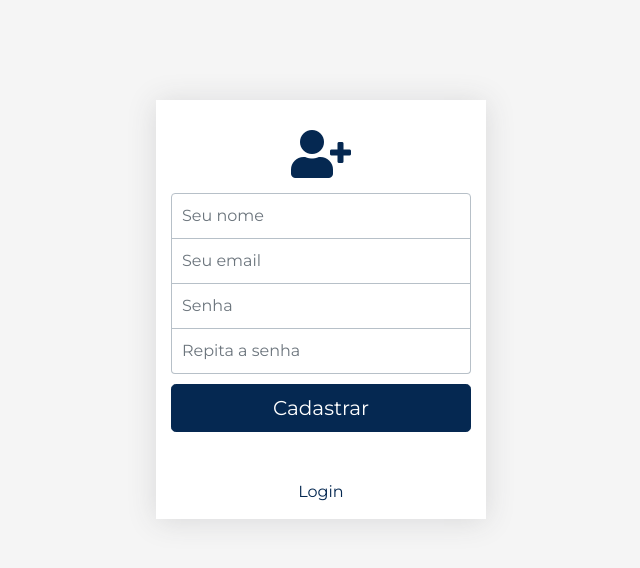
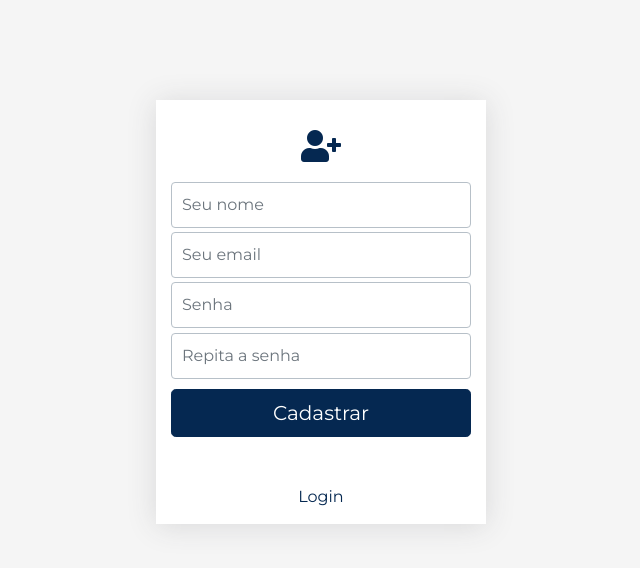
Before and after one commit to thurdelima/pollux-users-dashboard, a React (Create React App) app: page /create-user in a window 1280 px wide. Shown: the top 568 px of the page, without its empty margins (319-959 px from the left). Built offline with nearby package versions, Linux system fonts and the light colour scheme.

Commit message:
add new chart and some ajust

```diff
--- a/package.json
+++ b/package.json
@@ -7,6 +7,7 @@
     "@testing-library/react": "^11.1.0",
     "@testing-library/user-event": "^12.1.10",
     "react": "^17.0.2",
+    "react-charts": "^2.0.0-beta.7",
     "react-dom": "^17.0.2",
     "react-router": "^5.2.0",
     "react-router-dom": "^5.2.0",
--- a/src/assets/styles/global.css
+++ b/src/assets/styles/global.css
@@ -22,3 +22,7 @@ body {
   width: 100vw;
   /* max-width: 700px; */
 }
+
+input {
+  margin: 5px 0px 5px 0px;
+}
--- a/src/pages/CreateUser/index.js
+++ b/src/pages/CreateUser/index.js
@@ -11,7 +11,7 @@ function CreateUser() {
               <div className="content text-center d-flex align-items-center">
                 <form className="form-signin">
 
-                <i class="fas fa-user-plus text-black icon-ajust fa-3x"></i>
+                <i class="fas fa-user-plus text-black icon-ajust fa-2x"></i>
 
                 <label for="inputName" className="sr-only">Nome</label>
                 <input type="email" id="inputEmail" className="form-control " placeholder="Seu nome" required autofocus />
--- a/src/pages/CreateUser/styles.css
+++ b/src/pages/CreateUser/styles.css
@@ -30,25 +30,25 @@
   }
   .form-signin input[type="password"] {
     margin-bottom: 10px;
-    border-top-left-radius: 0;
-    border-top-right-radius: 0;
+    border-top-left-radius: .25rem;
+    border-top-right-radius: .25rem;
   }
 
   .input-ajust {
       margin-bottom: 0px !important;
-      border-bottom-left-radius: 0;
-    border-bottom-right-radius: 0;
+      border-bottom-left-radius: .25rem;
+    border-bottom-right-radius: .25rem;
   }
 
-  .input-align {
+  /* .input-align {
       border-top: transparent !important;
-  }
+  } */
 
-  .input-align-top {
+  /* .input-align-top {
 
     border-top-left-radius: 0 !important;
     border-top-right-radius: 0 !important;
-  }
+  } */
 
   .ajust-button {
       margin: 0px;
--- a/src/pages/Dashboard/index.js
+++ b/src/pages/Dashboard/index.js
@@ -1,32 +1,87 @@
-import React from "react";
+import React ,{useEffect} from "react";
 import { Link } from "react-router-dom";
 
 import Navbar from "../../components/navbar";
+import { Chart } from 'react-charts'
 
 import "./styles.css";
 
 function Dashboard() {
+
+  useEffect(() => {
+
+
+
+  }, [])
+
+  const data = React.useMemo(
+    () => [
+      {
+        label: 'Series 1',
+        data: [[0, 1], [1, 2], [2, 4], [3, 2], [4, 7]]
+      },
+      {
+        label: 'Series 2',
+        data: [[0, 3], [1, 1], [2, 5], [3, 6], [4, 4]]
+      }
+    ],
+    []
+  )
+
+  const axes = React.useMemo(
+    () => [
+      { primary: true, type: 'linear', position: 'bottom' },
+      { type: 'linear', position: 'left' }
+    ],
+    []
+  )
+
+
   return (
     <>
       <Navbar />
+      <div className="dash-content">
 
-      <div className="dash-content">
-        <div class="jumbotron">
-          <div class="container">
-            <h1 class="display-3 ajust-welcome">Bem-Vindo</h1>
-            <p class="welcome-description">
+      <div className="container">
+        <div className="d-flex justify-content-between flex-wrap flex-md-nowrap align-items-center pt-3 pb-2 mb-3 mt-3 border-bottom">
+            <h1 className="h2">Dashboard</h1>
+            <div className="btn-toolbar mb-2 mb-md-0">
+              <div className="btn-group mr-2">
+                <button className="btn btn-sm btn-outline-secondary">Compartilhar</button>
+                <button className="btn btn-sm btn-outline-secondary">Exportar</button>
+              </div>
+              <button className="btn btn-sm btn-outline-secondary dropdown-toggle">
+                <span data-feather="calendar"></span>
+                Esta semana
+              </button>
+            </div>
+          </div>
+      </div>
+
+      <div className="container mb-3 mt-3">
+        <div className="dash-chart">
+            <Chart data={data} axes={axes} tooltip/>
+        </div>
+
+      </div>
+
+      {/* <div className="dash-content">
+        <div className="jumbotron">
+          <div className="container">
+            <h1 className="display-3 ajust-welcome">Bem-Vindo</h1>
+            <p className="welcome-description">
               is simply dummy text of the printing and typesetting industry.
               Lorem Ipsum has been the industry's standard dummy text ever since
               the 1500s, when an unknown printer took a galley
             </p>
             <p>
-              <a class="btn btn-primary btn-lg btn-ajust" href="#" role="button">
+              <a className="btn btn-primary btn-lg btn-ajust" href="#" role="button">
                 Saiba mais &raquo;
               </a>
             </p>
           </div>
         </div>
-      </div>
+      </div> */}
 
       <div className="container">
         <div className="row p-3">
@@ -46,7 +101,7 @@ function Dashboard() {
                 <td>Mark</td>
                 <td>Otto@email.com</td>
                 <td>
-                    <button type="button" class="btn btn-primary aj-button btn-ajust"><i class="fas fa-user-edit"></i></button>
+                    <button type="button" class="btn btn-primary aj-button "><i class="fas fa-user-edit"></i></button>
 
                     <button type="button" class="btn btn-danger"><i class="fas fa-trash-alt"></i></button>
 
@@ -57,7 +112,7 @@ function Dashboard() {
                 <td>Mark</td>
                 <td>Otto@email.com</td>
                 <td>
-                    <button type="button" class="btn btn-primary aj-button btn-ajust"><i class="fas fa-user-edit"></i></button>
+                    <button type="button" class="btn btn-primary aj-button "><i class="fas fa-user-edit"></i></button>
 
                     <button type="button" class="btn btn-danger"><i class="fas fa-trash-alt"></i></button>
 
@@ -69,7 +124,7 @@ function Dashboard() {
                 <td>Mark</td>
                 <td>Otto@email.com</td>
                 <td>
-                    <button type="button" class="btn btn-primary aj-button btn-ajust"><i class="fas fa-user-edit"></i></button>
+                    <button type="button" class="btn btn-primary aj-button "><i class="fas fa-user-edit"></i></button>
 
                     <button type="button" class="btn btn-danger"><i class="fas fa-trash-alt"></i></button>
 
@@ -81,6 +136,8 @@ function Dashboard() {
 
         </div>
       </div>
+      </div>
+
     </>
   );
 }
--- a/src/pages/Dashboard/styles.css
+++ b/src/pages/Dashboard/styles.css
@@ -10,6 +10,11 @@
 
 button {
     margin: 5px;
+}
+
+.dash-chart {
+    max-height: 300px;
+    width: 100%;
 }
 
 .table {
@@ -39,6 +44,6 @@ button {
    color: white;
 }
 
-tbody tr th, tbody  td  {
+/* tbody tr th, tbody  td  {
     color: #0D3D78
-}
+} */
--- a/src/pages/Login/index.js
+++ b/src/pages/Login/index.js
@@ -12,7 +12,7 @@ function Login() {
             <div className="content text-center d-flex align-items-center">
                 <form className="form-signin">
                 {/* <img className="mb-4" src="../../assets/brand/bootstrap-solid.svg" alt="" width="72" height="72" /> */}
-                <i class="fas fa-user text-black fa-3x icon-ajust"></i>
+                <i class="fas fa-user text-black fa-2x icon-ajust"></i>
 
                 <label for="inputEmail" className="sr-only">Endereço de email</label>
                 <input type="email" id="inputEmail" className="form-control" placeholder="Seu email" required autofocus />
--- a/src/pages/Login/styles.css
+++ b/src/pages/Login/styles.css
@@ -84,11 +84,11 @@ a {
 }
 .form-signin input[type="email"] {
   margin-bottom: -1px;
-  border-bottom-right-radius: 0;
-  border-bottom-left-radius: 0;
+  border-bottom-right-radius: .25rem;
+  border-bottom-left-radius: .25rem;
 }
 .form-signin input[type="password"] {
   margin-bottom: 10px;
-  border-top-left-radius: 0;
-  border-top-right-radius: 0;
+  border-top-left-radius: .25rem;
+  border-top-right-radius: .25rem;
 }
```
Also changed, not shown: public/index.html (+4 -3 lines), 1 other file (tests, documents, lock files or other folders).
